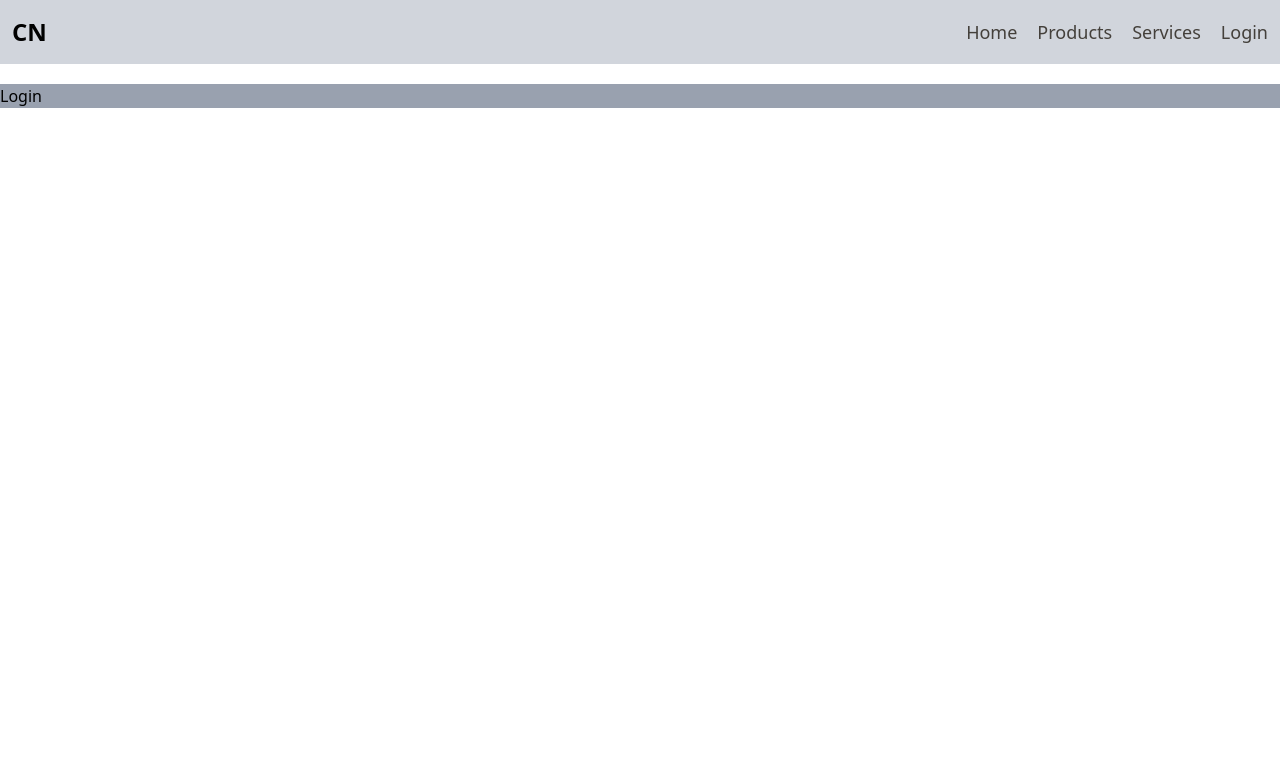
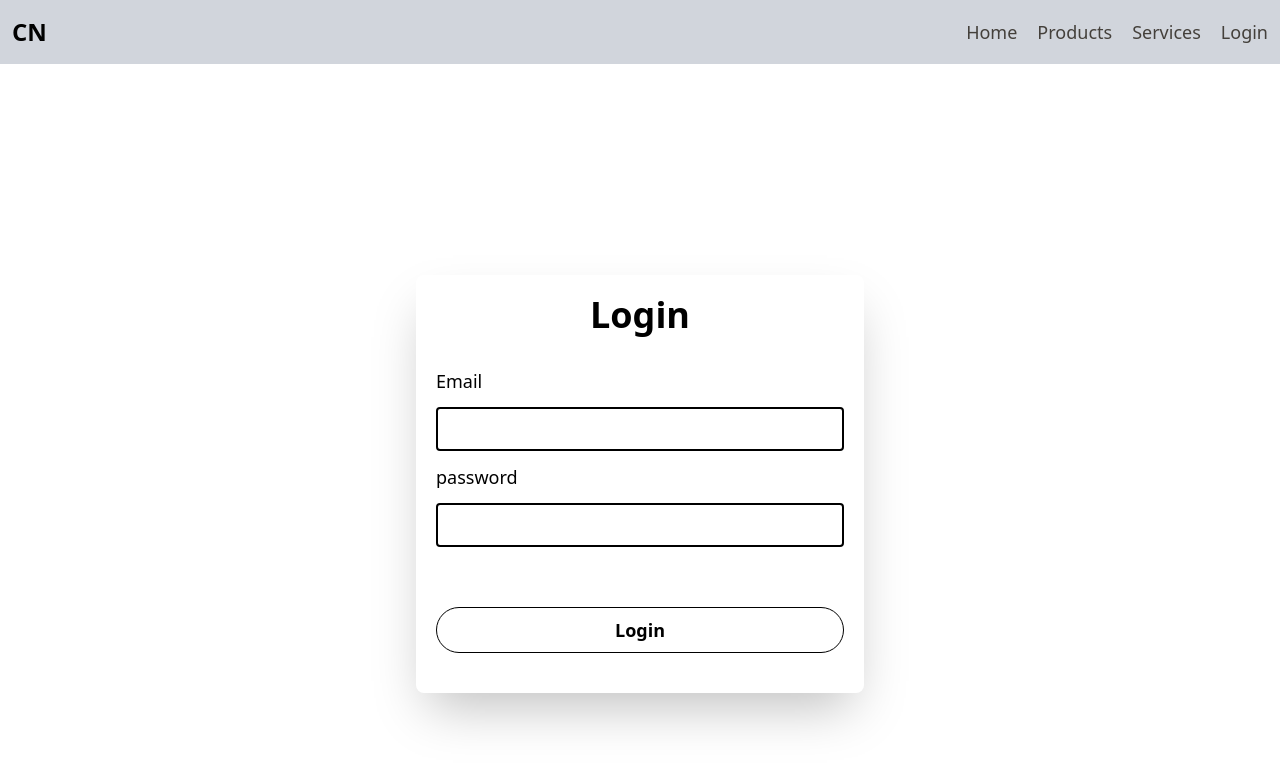
Before and after one commit to BRajendra10/React, a React (Vite) app in the folder react-final-project-1/: page /login in a window 1280 px wide. Shown: the top 766 px of the page. Built offline with nearby package versions, Linux system fonts and the light colour scheme.

Commit message:
form is created

```diff
--- a/react-final-project-1/src/components/Login.jsx
+++ b/react-final-project-1/src/components/Login.jsx
@@ -2,7 +2,19 @@ import React from 'react'
 
 function Login() {
   return (
-    <div className="row-span-11 bg-gray-400">Login</div>
+    <div className="min-h-screen flex justify-center items-center">
+      <form action="" className="w-[28rem] flex flex-col p-5 rounded-lg shadow-2xl">
+        <h2 className="self-center text-4xl font-semibold mb-5">Login</h2>
+
+        <label htmlFor="email" className="text-lg my-3">Email</label>
+        <input type="email" className="border-2 rounded p-2" />
+
+        <label htmlFor="password" className="text-lg my-3">password</label>
+        <input type="password" className="border-2 rounded p-2" />
+
+        <button type="submit" className="border p-2 rounded-full text-lg font-semibold hover:bg-stone-950 hover:text-stone-50 duration-700 mt-15 mb-5">Login</button>
+      </form>
+    </div>
   )
 }
 
--- a/react-final-project-1/src/components/ProductCard.jsx
+++ b/react-final-project-1/src/components/ProductCard.jsx
@@ -3,7 +3,7 @@ import React from 'react'
 function ProductCard({title, description, price, image}) {
     console.log(title, description, price, image)
     return (
-        <div className="h-[16rem] flex gap-3 bg-stone-50 p-3 shadow-xl">
+        <div className="h-[16rem] flex gap-3 bg-stone-50 p-3 shadow-2xl rounded-xl">
             <img src={image} alt="product-img" className="w-1/3 h-2/2" />
 
             <div className="flex flex-col gap-3">
```
